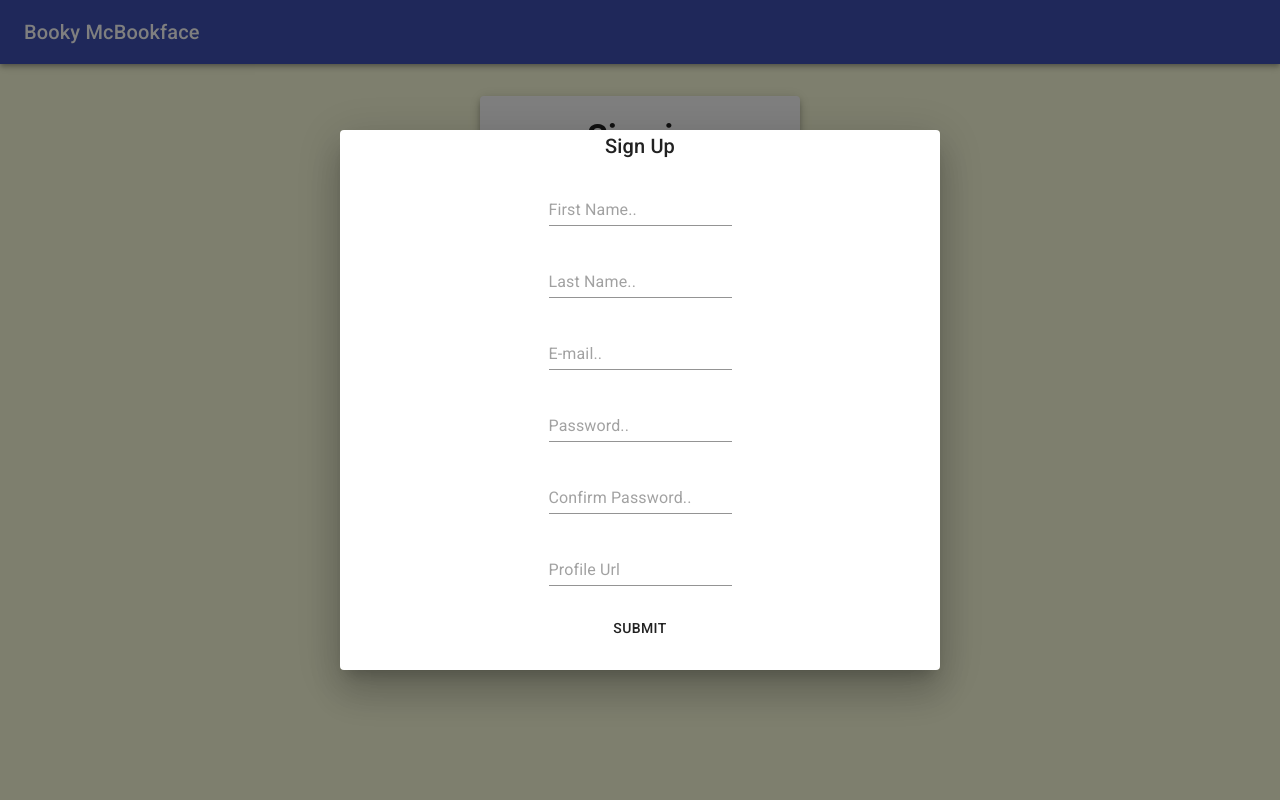
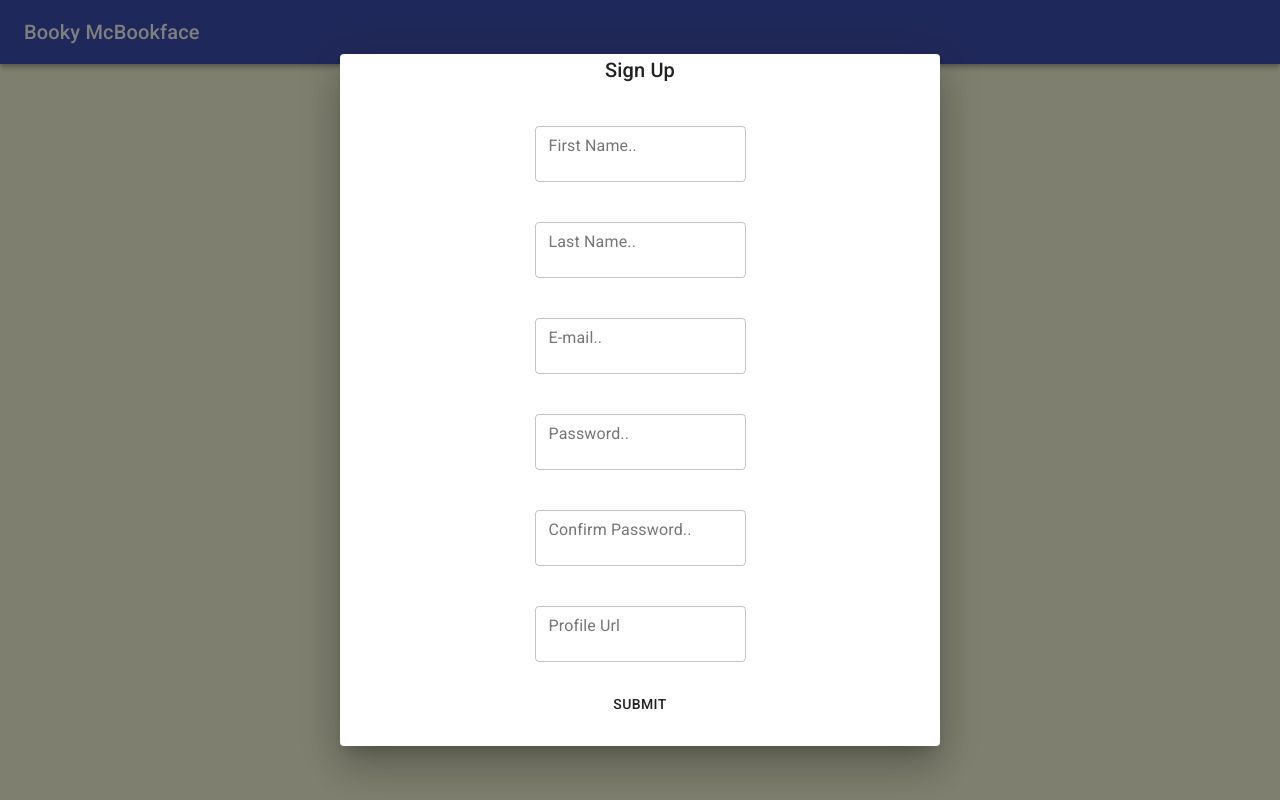
Before and after one commit to bmc1995/bookface, a React (Create React App) app: page / in a window 1280 px wide. Both pictures are taken after a click on the button "SIGN UP!". Built offline with nearby package versions, Linux system fonts and the light colour scheme.

Commit message:
correct form inputs

```diff
--- a/src/Components/Pages/Landing/components/signInForm.js
+++ b/src/Components/Pages/Landing/components/signInForm.js
@@ -132,8 +132,8 @@ const SignInForm = () => {
           Sign Up!
         </Button>
       </p>
-      <Dialog fullWidth open={signUpOpen} handleClose={handleDialogClose} onClose={handleDialogClose}>
-          <SignUpForm />
+      <Dialog fullWidth open={signUpOpen} onClose={handleDialogClose}>
+          <SignUpForm handleClose={() => handleDialogClose()} />
       </Dialog>
     </Box>
   );
--- a/src/Components/Pages/Landing/components/signUpForm.js
+++ b/src/Components/Pages/Landing/components/signUpForm.js
@@ -1,7 +1,14 @@
 import React from "react";
 
-import { TextField, Button, Box, makeStyles, Typography } from "@material-ui/core";
+import {
+  TextField,
+  Button,
+  Box,
+  makeStyles,
+  Typography,
+} from "@material-ui/core";
 import { Formik, useField, Form } from "formik";
+import { useHistory } from "react-router-dom";
 import * as yup from "yup";
 
 const useStyles = makeStyles({
@@ -23,16 +30,17 @@ const MyTextField = ({ placeholder, type, ...props }) => {
     <TextField
       {...field}
       type={type}
-      placeholder={placeholder}
       helperText={errorText}
       error={!!errorText}
+      variant="outlined"
+      label={placeholder}
     />
   );
 };
 
 const validationSchema = yup.object({
-  firstName: yup.string().required().max(35),
-  lastName: yup.string().required().max(35),
+  first_name: yup.string().required().max(35),
+  last_name: yup.string().required().max(35),
   email: yup.string().required().email("Please enter a valid email"),
   password: yup
     .string()
@@ -41,20 +49,11 @@ const validationSchema = yup.object({
       /^[a-zA-Z0-9_\-]{4,}$/m,
       "Must be atleast 4 characters, alphanumeric."
     ),
-  passwordConfirm: yup
-    .string()
-    .required()
-    .test("passwords-match", "Passwords don't match", function (value) {
-      return this.parent.password === value;
-    }),
   userurl: yup
     .string()
     .required()
-  .trim()
     .lowercase()
-  .test("no whitespace", "no whitespace", function (value) {
-    return value.includes(" ") ? false : true;
-  })
+    .matches(/^[a-zA-Z_\-]{5,}$/m, "Must be atleast 5 characters, letters"),
 });
 
 async function handleSubmit(url, data) {
@@ -67,48 +66,56 @@ async function handleSubmit(url, data) {
     },
     body: JSON.stringify(data),
   });
-  response.json()
+  response
+    .json()
     .then((data) => {
-    console.log(data)
+      console.log(data);
     })
+    .catch((err) => {
+      console.log(err);
+    });
 }
 
-const SignUpForm = (props) => {
-  const classes = useStyles()
+const SignUpForm = () => {
+  const classes = useStyles();
   return (
     <Box className={classes.signInContainer}>
       <Formik
         initialValues={{
-          firstName: "",
-          lastName: "",
+          first_name: "",
+          last_name: "",
           email: "",
           password: "",
           passwordConfirm: "",
-          userurl: ""
+          userurl: "",
         }}
         validationSchema={validationSchema}
         onSubmit={(data, { setSubmitting, resetForm }) => {
           setSubmitting(true);
-          handleSubmit("https://bookface-auth.herokuapp.com/userauth/signup",data)
-          resetForm({});
+          handleSubmit(
+            "https://bookface-auth.herokuapp.com/userauth/signup",
+            data
+          );
           setSubmitting(false);
-          props.handleClose()
+          resetForm();
         }}
       >
         {({ isSubmitting }) => (
           <Box>
             <Typography variant="h6">Sign Up</Typography>
             <Form>
+            <div>
               <MyTextField
                 placeholder="First Name.."
                 name="first_name"
-              type="input"
+                type="text"
               />
+              </div>
               <div>
                 <MyTextField
                   placeholder="Last Name.."
                   name="last_name"
-                type="input"
+                  type="text"
                 />
               </div>
               <div>
@@ -132,7 +139,7 @@ const SignUpForm = (props) => {
                 <MyTextField
                   placeholder="Profile Url"
                   name="userurl"
-                type="input"
+                  type="text"
                 />
               </div>
               <div>
```
Also changed, not shown: 13 other files (tests, documents, lock files or other folders). Lines whose indentation alone changed are shown as unchanged.
